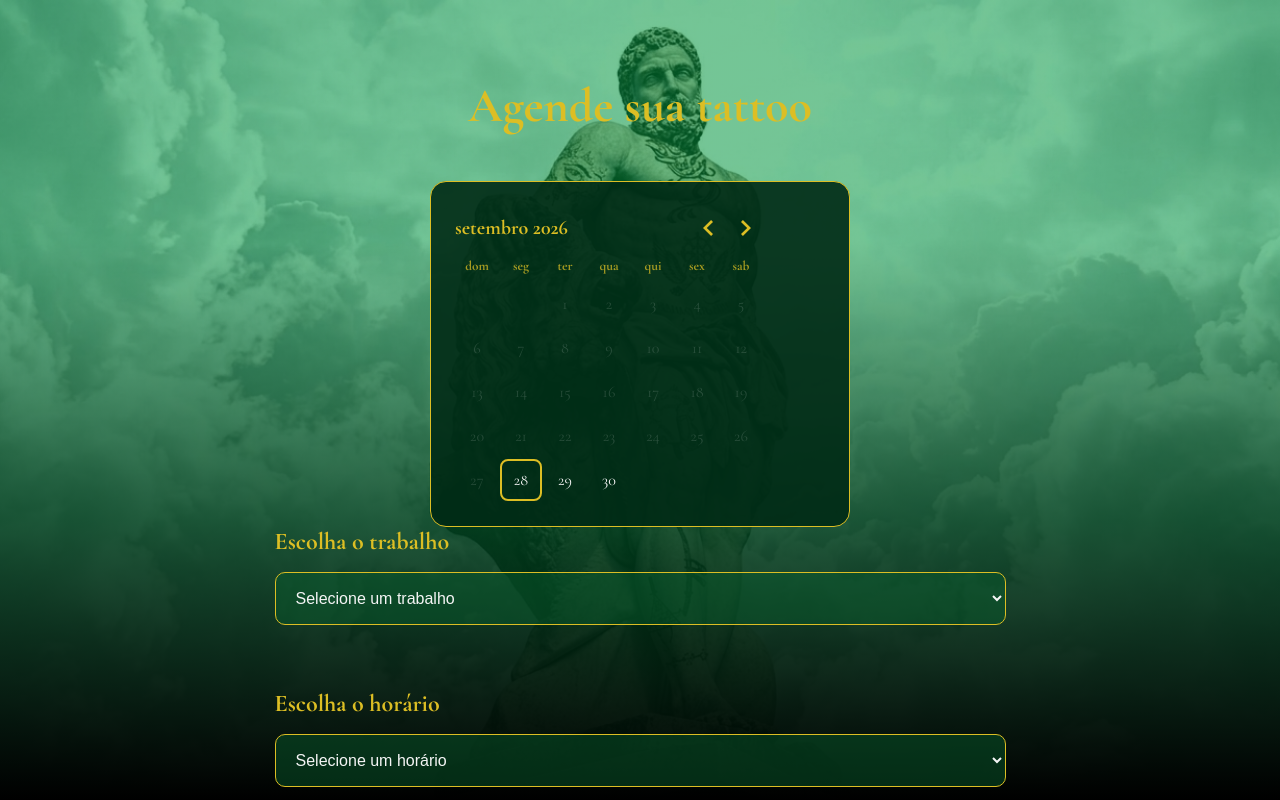
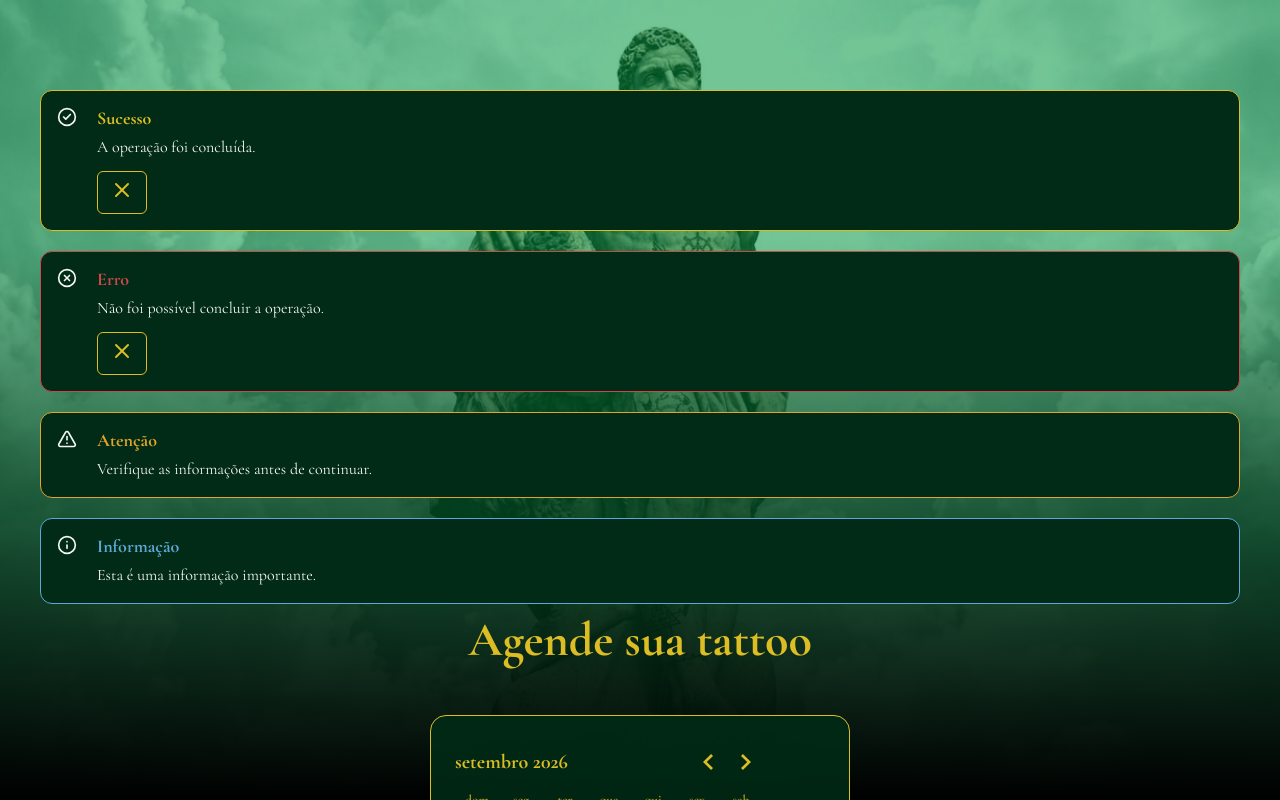
Before and after one commit to nvini16/TATOO, a React (Vite) app: page /TATOO/Agendamento in a window 1280 px wide. Shown: the top 800 px of the page. Built offline with nearby package versions, Linux system fonts and the light colour scheme.

Commit message:
feat: adicionar fechamento visual ao Alert

```diff
--- a/package.json
+++ b/package.json
@@ -12,6 +12,7 @@
   "dependencies": {
     "@supabase/supabase-js": "^2.116.0",
     "date-fns": "^4.4.0",
+    "lucide-react": "^1.48.0",
     "react": "^19.2.8",
     "react-day-picker": "^10.0.1",
     "react-dom": "^19.2.8",
--- /dev/null
+++ b/src/components/Alert.jsx
@@ -0,0 +1,36 @@
+import {
+    CheckCircle2,
+    XCircle,
+    TriangleAlert,
+    Info,
+    X
+} from 'lucide-react';
+
+const icones = {
+    sucesso: CheckCircle2,
+    erro: XCircle,
+    aviso: TriangleAlert,
+    info: Info
+}
+
+function Alert({ tipo, titulo, mensagem, fechar }) {
+    const tipoSeguro = icones[tipo] ? tipo : 'info';
+    const Icone = icones[tipoSeguro];
+    return (
+        <div className={`alert alert-${tipoSeguro}`}>
+            <Icone />
+
+            <div className="alert-content">
+                <strong>{titulo}</strong>
+                <p>{mensagem}</p>
+                {fechar && (
+                    <button type="button" onClick={fechar}>
+                        <X />
+                    </button>
+                )}
+            </div>
+        </div>
+    );
+}
+
+export default Alert
--- a/src/main.jsx
+++ b/src/main.jsx
@@ -13,6 +13,7 @@ import './styles/trabalhos.css'
 import './styles/IndexadorImagens.css'
 import './styles/Cuidados.css'
 import './styles/CalendarioAgendamento.css'
+import './styles/alert.css'
 
 import App from './App.jsx'
 
--- a/src/pages/Agendamentos.jsx
+++ b/src/pages/Agendamentos.jsx
@@ -2,8 +2,11 @@ import { Link } from 'react-router-dom';
 import IndexadorImagens from '../components/IndexadorImagens';
 import { useState } from 'react';
 import CalendarioAgendamento from '../components/CalendarioAgendamento';
+import Alert from '../components/Alert';
 
 function Agendamento() {
+    const [mostrarAlert, setMostrarAlert] = useState(true);
+
     const [imagens, setImagens] = useState([])
     const [dataSelecionada, setDataSelecionada] = useState();
 
@@ -53,26 +56,58 @@ function Agendamento() {
 
             const agora = new Date()
             const dataAtual = agora.toISOString().split('T')[0]
-            const horaAtual = agora.toISOString().slice(0, 10)
+            const horaAtual = agora.toTimeString().slice(0, 5)
                 if (data === dataAtual && horario <= horaAtual) {
                     alert('Escolha um horário válido!')
                     return
 
                 }
 
-        console.log({
+        const agendamento = {
             nome,
             whatsapp,
             descricao,
             trabalho,
             data,
-            hoje,
             horario
-        })
+        }
+
+        console.log(agendamento)
     }
 
     return (
+
+
         <main className="agendamento-page">
+
+            {mostrarAlert && (
+                <Alert
+                    tipo="sucesso"
+                    titulo="Sucesso"
+                    mensagem="A operação foi concluída."
+                    fechar={() => setMostrarAlert(false)}
+                />
+        )}
+
+                <Alert
+                tipo="erro"
+                titulo="Erro"
+                mensagem="Não foi possível concluir a operação."
+                fechar={() => alert('Alert fechado')}
+            />
+
+            <Alert
+                tipo="aviso"
+                titulo="Atenção"
+                mensagem="Verifique as informações antes de continuar."
+            />
+
+            <Alert
+                tipo="info"
+                titulo="Informação"
+                mensagem="Esta é uma informação importante."
+            />
+
             <h1>Agende sua tattoo</h1>
 
             <CalendarioAgendamento
--- /dev/null
+++ b/src/styles/alert.css
@@ -0,0 +1,144 @@
+:root {
+    --marsali-alert-sucesso: var(--marsali-tatoo-color-gold);
+    --marsali-alert-erro: #c94a4a;
+    --marsali-alert-aviso: #e0a52b;
+    --marsali-alert-info: #5ca9d6;
+}
+
+.alert {
+    width: 100%;
+    padding: 16px;
+    margin: 10px 0;
+    border: 1px solid var(--marsali-tatoo-color-gold);
+    border-radius: 12px;
+    box-sizing: border-box;
+
+    background: var(--marsali-tatoo-color-dark-green);
+    color: var(--marsali-tatoo-color-white);
+
+    display: flex;
+    align-items: flex-start;
+    gap: 20px;
+
+    position: relative;
+
+}
+
+.alert strong {
+    display: block;
+    margin-bottom: 6px;
+
+    color: var(--marsali-tatoo-color-gold);
+    font-size: 18px;
+}
+
+.alert p {
+    margin: 0;
+
+    color: var(--marsali-tatoo-color-white);
+    line-height: 1.5;
+}
+
+.alert-sucesso {
+    border-color: var(--marsali-tatoo-color-gold);
+}
+
+.alert-sucesso strong {
+    color: var(--marsali-tatoo-color-gold);
+}
+
+.alert-erro {
+    border-color: var(--marsali-alert-erro);
+}
+
+.alert-erro strong {
+    color: var(--marsali-alert-erro);
+}
+
+.alert-aviso {
+    border-color: var(--marsali-alert-aviso);
+}
+
+.alert-aviso strong {
+    color: var(--marsali-alert-aviso);
+}
+
+.alert-info {
+    border-color: var(--marsali-alert-info);
+}
+
+.alert-info strong {
+    color: var(--marsali-alert-info) ;
+}
+
+.alert > svg {
+    width: 20px;
+    height: 20px;
+    flex-shrink: 0;
+}
+
+.alert-content {
+    flex: 1;
+}
+
+.alert > button {
+    position: absolute;
+    top: 12px;
+    right: 12px;
+
+    display: flex;
+    align-items: center;
+    justify-content: center;
+
+    width: 28px;
+    height: 28px;
+    padding: 0;
+
+    border: 1px solid transparent;
+    border-radius: 6px;
+
+    background-color: transparent;
+    color: var(--marsali-tatoo-color-white);
+
+    cursor: pointer;
+
+    transition:
+        color 0.2s ease,
+        background-color 0.2s ease,
+        border-color 0.2s ease;
+}
+
+.alert > button:hover {
+    color: var(--marsali-tatoo-color-gold);
+    background: var(--marsali-tatoo-color-green);
+    border-color: var(--marsali-tatoo-color-gold);
+
+}
+
+.alert > button svg {
+    width: 18px;
+    height: 18px;
+}
+
+.alert-content button {
+    margin-top: 12px;
+    padding: 6px 12px;
+
+    border: 1px solid var(--marsali-tatoo-color-gold);
+    border-radius: 6px;
+
+    background: transparent;
+    color: var(--marsali-tatoo-color-gold);
+
+    cursor: pointer;
+    font: inherit;
+
+    transition:
+        background-color 0.2s ease,
+        color 0.2s ease;
+}
+
+.alert-content button:hover {
+    background: var(--marsali-tatoo-color-gold);
+    color: var(--marsali-tatoo-color-black);
+}
```
Also changed, not shown: 1 other file (tests, documents, lock files or other folders).
